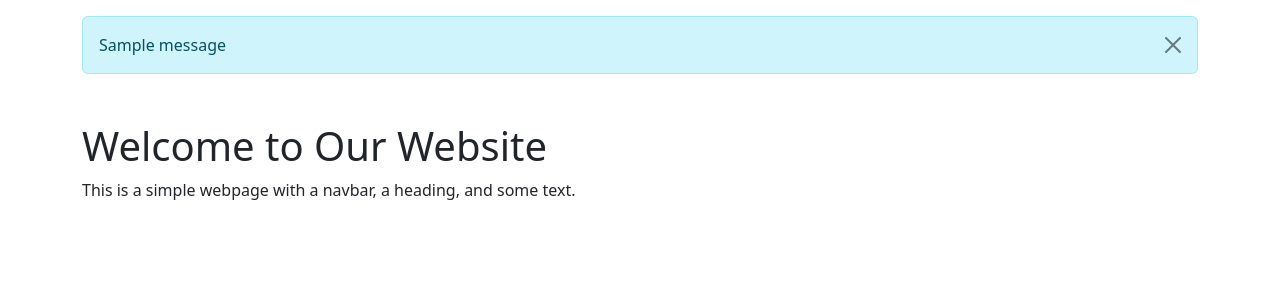
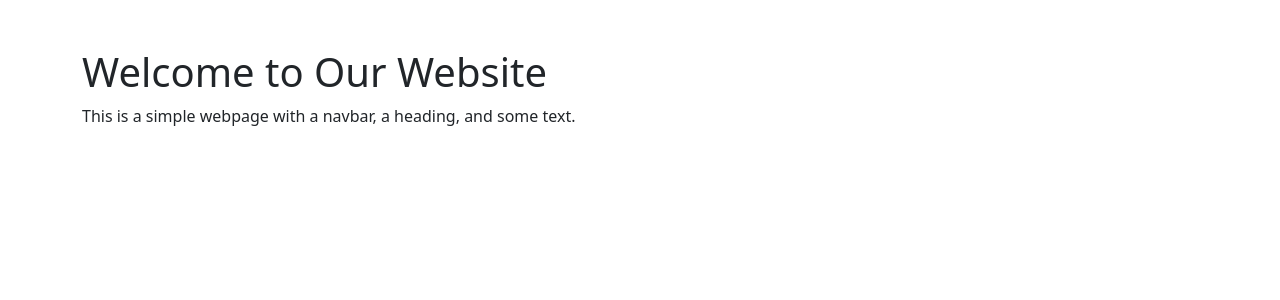
Before and after one commit to abhimore0007/HRMS_Project, a Django app: page / in a window 1280 px wide. Shown: the part 56-356 px from the top of the page. Run offline with Django 5.2, Linux system fonts and the light colour scheme; tables that the repository leaves empty hold one stand-in row (values such as "Sample post"); one stand-in notice (Sample message) is shown.

Commit message:
update index page

```diff
--- a/department/templates/core/index.html
+++ b/department/templates/core/index.html
@@ -15,14 +15,6 @@
     </nav>
 
     <!-- Display Django Messages -->
-    <div class="container mt-3">
-        {% for message in messages %}
-            <div class="alert alert-info alert-dismissible fade show" role="alert">
-                {{ message }}
-                <button type="button" class="btn-close" data-bs-dismiss="alert" aria-label="Close"></button>
-            </div>
-        {% endfor %}
-    </div>
 
     <div class="container mt-5">
         <h1>Welcome to Our Website</h1>
```
